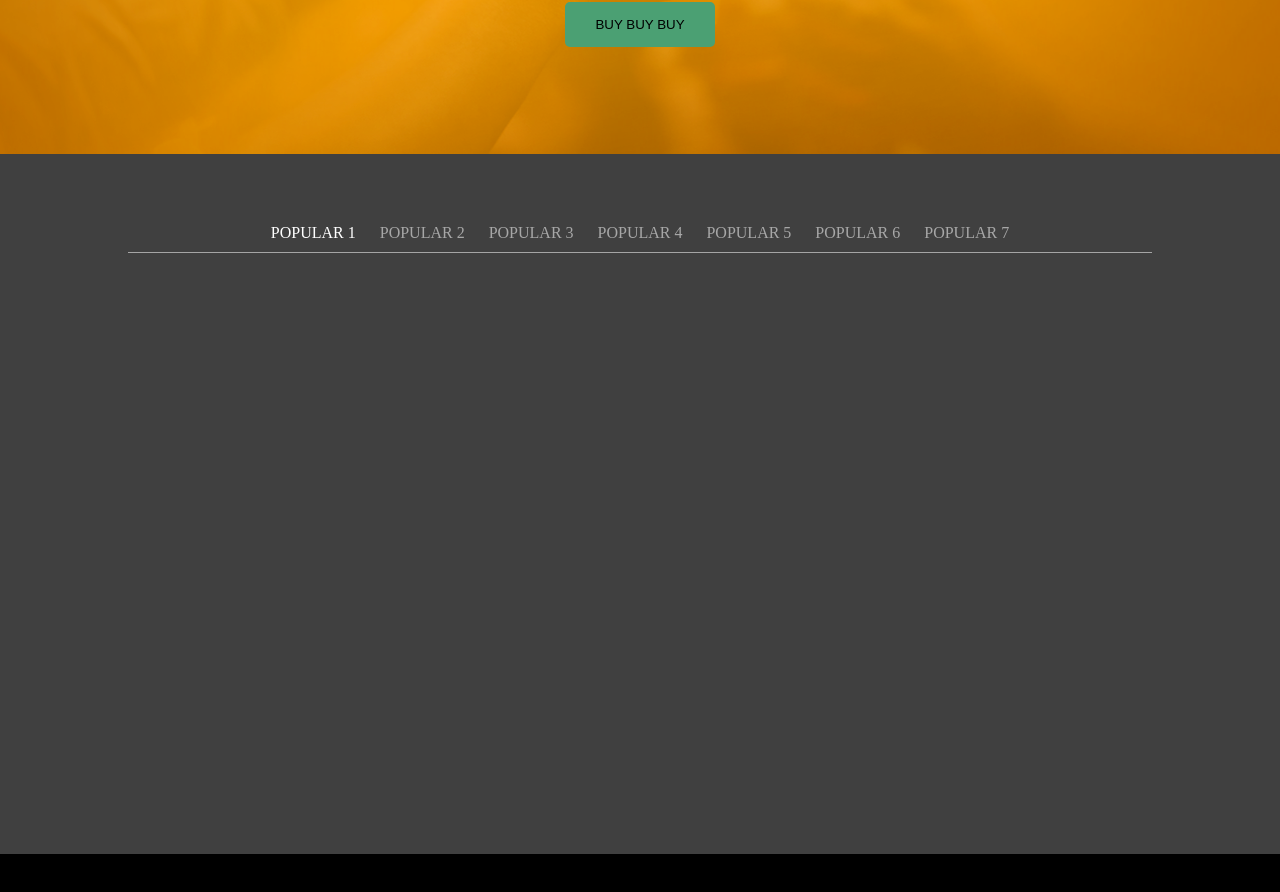
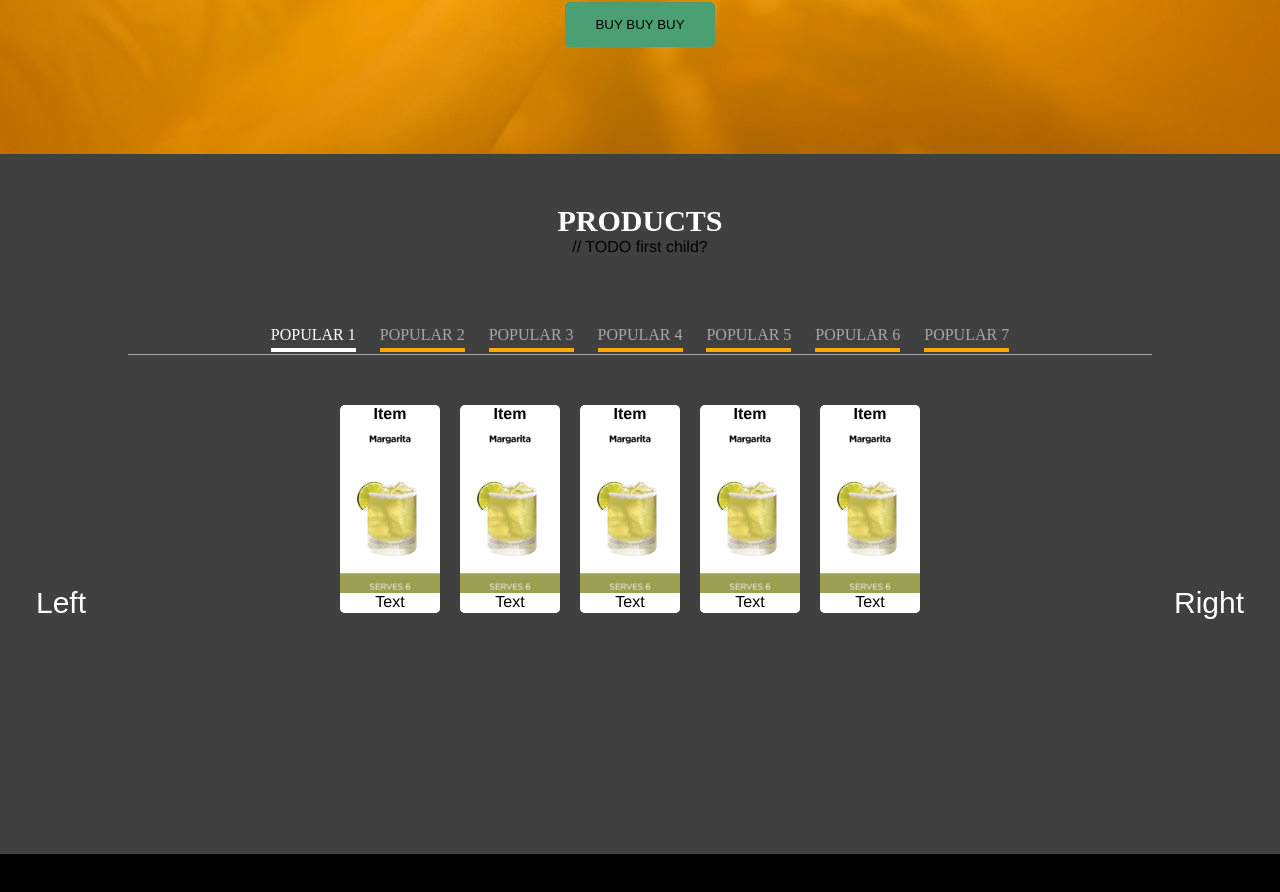
Before and after one commit to y-vitalii/web-app, a Vue app: page / in a window 1280 px wide. Shown: the part 416-1308 px from the top of the page. Built offline with nearby package versions, Linux system fonts and the light colour scheme.

Commit message:
created slider animation and api

```diff
--- /dev/null
+++ b/src/api.js
@@ -0,0 +1,36 @@
+import axios from 'axios'
+
+const client = axios.create({
+    baseURL: 'https://www.reddit.com',
+    json: true
+});
+
+export default {
+    async execute (method, resource, data) {
+        return client({
+            method,
+            url: resource,
+            data,
+            headers: {
+                Authorization: 'Authorization'
+            }
+        }).then(req => {
+            return req.data
+        })
+    },
+    getPosts () {
+        return this.execute('get', 'https://api.coindesk.com/v1/bpi/currentprice.json')
+    },
+    getPost (id) {
+        return this.execute('get', `/posts/${id}`)
+    },
+    createPost (data) {
+        return this.execute('post', '/posts', data)
+    },
+    updatePost (id, data) {
+        return this.execute('put', `/posts/${id}`, data)
+    },
+    deletePost (id) {
+        return this.execute('delete', `/posts/${id}`)
+    }
+}
--- a/src/components/Content.vue
+++ b/src/components/Content.vue
@@ -1,15 +1,75 @@
 <template>
     <div id="main-content">
+        <div class="head-text">PRODUCTS</div>
+        // TODO first child?
         <Select />
+        <div class="slider"
+             v-on:click="slide('left')">
+            Left
+        </div>
+        <div class="products-content">
+            <transition-group tag="div" name="slide">
+                <Product v-bind:key="food.name"
+                         v-for="food in foods" />
+            </transition-group>
+        </div>
+        <div class="slider"
+             v-on:click="slide('right')">
+            Right
+        </div>
     </div>
 </template>
+<!--v-if="food.name < 6"
+//TODO: v-if-->
 
 <script>
     import Select from './Select'
+    import Product from './Product'
 
     export default {
         name: "Content",
-        components: {Select}
+        components: {Select, Product},
+        data: function () {
+            return {
+                items: [],
+                foods: [
+                    {name: '1', cost: '2'},
+                    {name: '2', cost: '2'},
+                    {name: '3', cost: '2'},
+                    {name: '4', cost: '2'},
+                    {name: '5', cost: '2'}
+                ],
+                drinks: [
+                    {name: '1', cost: '2'},
+                    {name: '1', cost: '2'},
+                    {name: '1', cost: '2'},
+                    {name: '1', cost: '2'},
+                    {name: '1', cost: '2'}
+                ]
+            }
+        },
+        methods: {
+            changeTopic: function () {
+
+            },
+            slide: function (direction) {
+                switch (direction) {
+                    case 'left':
+                        break;
+                    case 'right':
+                        // this.foods[0].destroy();
+
+                        // debugger
+                        this.foods.push({name: '1', cost: '2'});
+                        this.foods.splice(0, 1);
+                        break;
+                    default:
+                        this.foods.splice(0, 1);
+                        this.foods.push({name: '1', cost: '2'});
+                        break;
+                }
+            }
+        }
     }
 </script>
 
@@ -18,4 +78,61 @@
         background-color: #404040;
         height: 700px;
     }
+
+    #main-content:hover {
+
+    }
+
+    /*@media screen and (min-device-width: 1600px) {*/
+        /*#main-content {*/
+            /*background-color: whitesmoke;*/
+            /*height: 700px;*/
+        /*}*/
+    /*}*/
+
+    /*#main-content div:first-child {*/
+    /*font-family: cursive;*/
+    /*font-size: 30px;*/
+    /*font-weight: bold;*/
+    /*padding-top: 50px;*/
+    /*color: white;*/
+    /*}*/
+
+    .head-text {
+        font-family: cursive;
+        font-size: 30px;
+        font-weight: bold;
+        padding-top: 50px;
+        color: white;
+    }
+
+    .products-content {
+        padding-top: 50px;
+        text-align: center;
+        margin: 0 auto;
+        width: 85%;
+        overflow: hidden;
+        display: inline-block;
+    }
+
+    .slider {
+        text-align: center;
+        font-family: fantasy;
+        font-size: 30px;
+        color: white;
+        display: inline-block;
+    }
+
+    .slide-leave-active,
+    .slide-enter-active {
+        transition: 500ms;
+    }
+
+    .slide-enter {
+        transform: translate(100%, 0);
+    }
+
+    .slide-leave-to {
+        transform: translate(-100%, 0);
+    }
 </style>
--- /dev/null
+++ b/src/components/Product.vue
@@ -0,0 +1,83 @@
+<template>
+    <div id="product-content" v-on:click="getPostsData()">
+        <div class="top-text">Item</div>
+        <div class="img-content"></div>
+        <div class="bottom">
+            <div class="bottom-text">Text</div>
+        </div>
+    </div>
+</template>
+
+<script>
+    import api from '../api';
+
+    export default {
+        name: "Product",
+        data: function () {
+            return {
+                loading: false,
+                posts: null
+            }
+        },
+        mounted: function () {
+            return {
+
+            }
+        },
+        methods: {
+            async getPostsData () {
+                this.loading = true;
+                this.posts = await api.getPosts();
+                debugger
+                this.loading = false;
+            },
+        }
+    }
+</script>
+
+// TODO border radius on top bottom ?
+
+<style scoped>
+    #product-content {
+        display: inline-block;
+        border-radius: 5px;
+        /*height: 100%;*/
+        /*width: 150px;*/
+        margin-left: 10px;
+        margin-right: 10px;
+        /*overflow: hidden;*/
+        background-color: white;
+        cursor: pointer;
+    }
+
+    #product-content:hover {
+        transform: translateY(-5px);
+
+        -webkit-transition-duration: 0.5s;
+        transition-duration: 0.5s;
+    }
+
+    .top-text {
+        /*font-family: Arial;*/
+        color: black;
+        font-weight: bold;
+    }
+
+    .img-content {
+        width: 100px;
+        height: 170px;
+        background-image: url(../assets/products/item1.png);
+        background-position: 50% 0px;
+        background-size: 100px;
+    }
+
+    .bottom {
+        border-radius: 5px;
+        background-color: white;
+        height: 20px;
+    }
+
+    .bottom-text {
+        color: black;
+    }
+</style>
--- a/src/components/Select.vue
+++ b/src/components/Select.vue
@@ -79,19 +79,42 @@
         transition: color ease-in-out 500ms;
     }
 
-    .select li::before {
-        bottom: 0;
+    .select li:before {
+        /*bottom: 0;*/
+        /*line-height: 14px;*/
+        /*top:50px;*/
+        content: '';
         background: #FFA800;
         height: 4px;
+        width: 85px;
         position: absolute;
-
+        /*display: block;*/
         -webkit-transition-duration: 0.5s;
         transition-duration: 0.5s;
         -webkit-transition-timing-function: ease-out;
         transition-timing-function: ease-out;
+        margin-top: 22px;
+    }
+
+    .select li:hover:before {
+        background: #ffffff;
+        -webkit-transition: color ease-in-out 500ms;
+        -moz-transition: color ease-in-out 500ms;
+        -o-transition: color ease-in-out 500ms;
+        transition: color ease-in-out 500ms;
+
+        /*-webkit-transition-duration: 0.5s;*/
+        /*transition-duration: 0.5s;*/
+        /*-webkit-transition-timing-function: ease-out;*/
+        /*transition-timing-function: ease-out;*/
     }
 
     .selected {
         color: #ffffff !important;
     }
+
+    .selected:before {
+        background: #ffffff !important;
+    }
+
 </style>
--- a/src/store.js
+++ b/src/store.js
@@ -1,7 +1,7 @@
 import Vue from 'vue'
 import Vuex from 'vuex'
 
-Vue.use(Vuex)
+Vue.use(Vuex);
 
 export default new Vuex.Store({
   state: {
```
Also changed, not shown: src/assets/products/item1.png (added).
